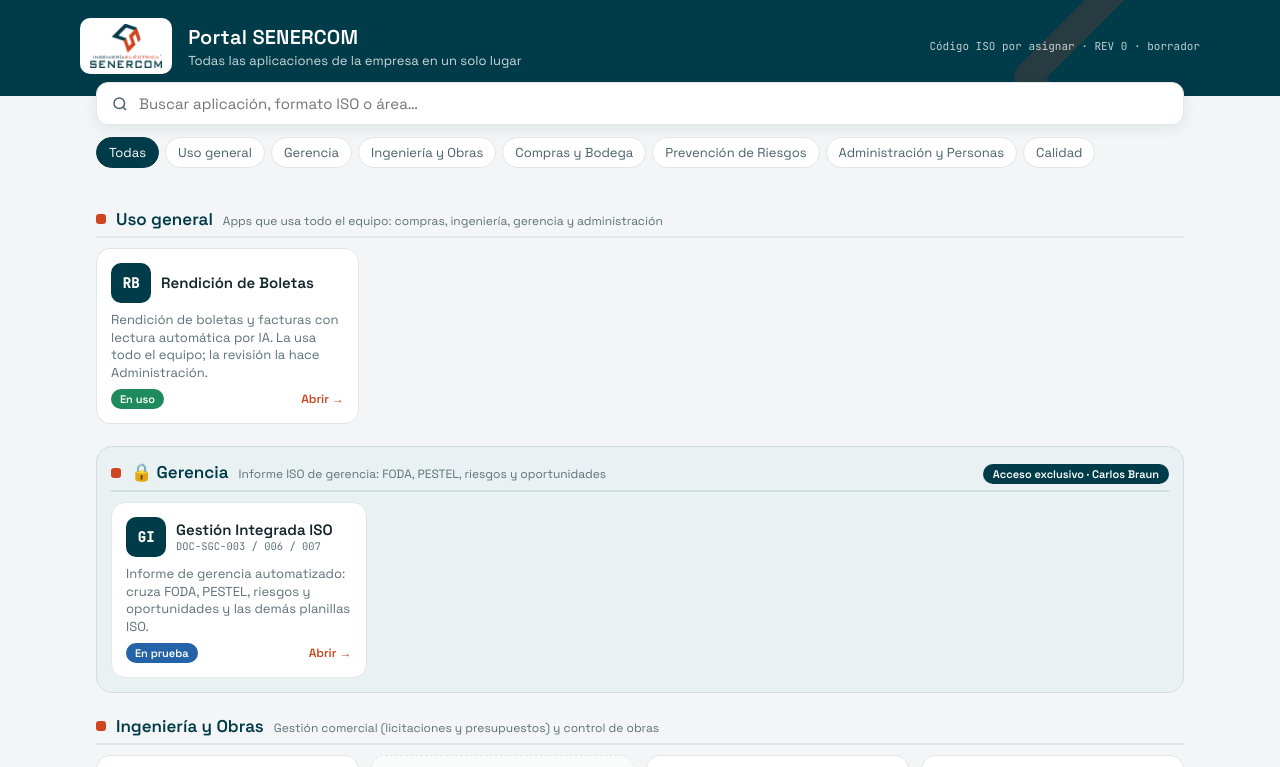
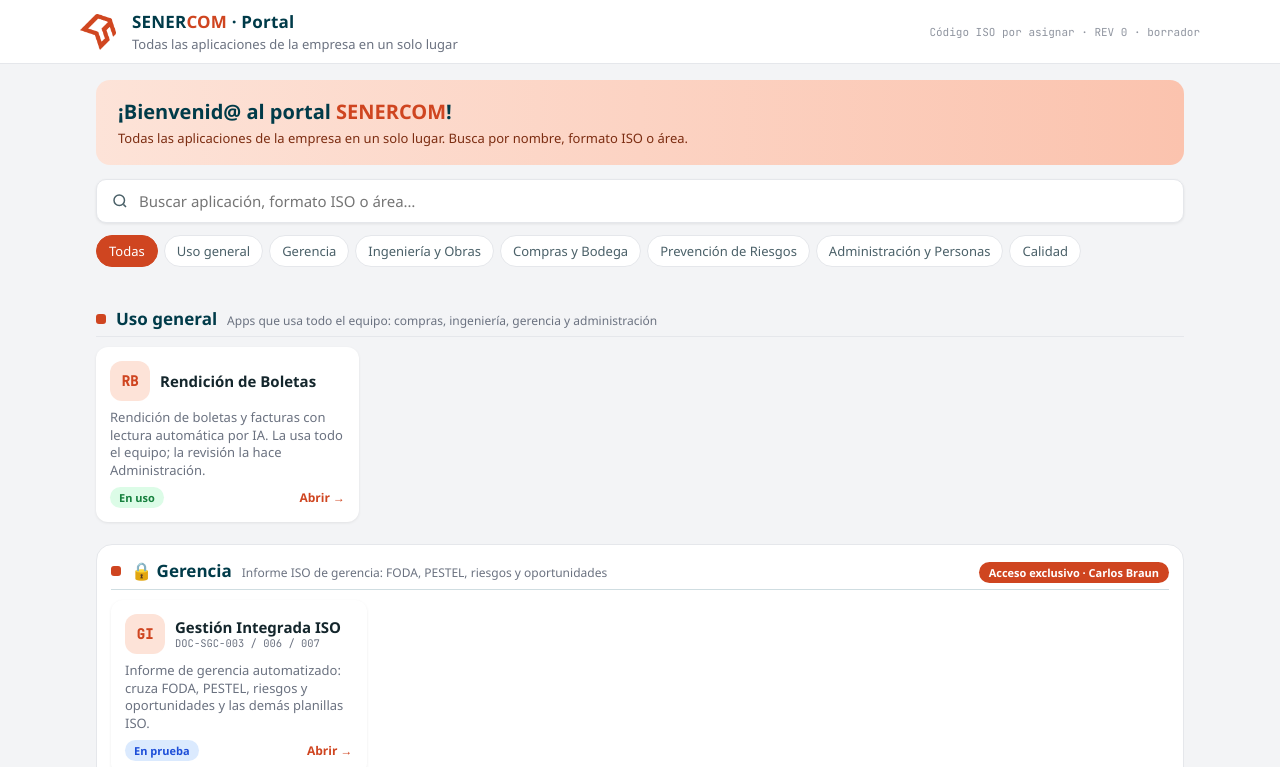
Before and after one commit to cbraun-collab/portal-senercom, a plain HTML site: page index.html in a window 1280 px wide. Shown: the top 767 px of the page. Drawn offline with Linux system fonts and the light colour scheme.

Commit message:
Portal: nuevo diseño tipo Defontana con logo único (aprobado por Carlos 25-11-2026)
Co-Authored-By: Claude Opus 5.5 <noreply@anthropic.com>

```diff
--- a/index.html
+++ b/index.html
@@ -67,20 +67,54 @@
   .vacio{color:var(--suave);font-size:14px;padding:30px 0;text-align:center}
   footer{max-width:1120px;margin:0 auto;padding:0 16px 30px;font-size:11.5px;color:var(--suave);display:flex;justify-content:space-between;flex-wrap:wrap;gap:6px}
   @media (max-width:520px){ .iso{margin-left:0;text-align:left;width:100%} .logo-chip img{height:36px} .head-tit h1{font-size:18px} }
+
+  /* ===== Estilo tipo Defontana (aprobado por Carlos 25-11-2026) ===== */
+  :root{--durazno:#FBC3AE;--durazno-2:#FDE3D8;--fondo:#F3F4F6;--borde:#E5E7EB;--suave:#6B7280;}
+  body{font-family:'Segoe UI',system-ui,Arial,sans-serif}
+  header{background:#fff;color:var(--teal);border-bottom:1px solid var(--borde);padding:10px 16px}
+  header::after{display:none}
+  .logo-chip{background:none;padding:0}
+  .logo-chip img{height:36px}
+  .head-tit h1{font-size:17px;color:var(--teal)}
+  .head-tit h1 b{color:var(--naranja)}
+  .head-tit p{color:var(--suave);opacity:1}
+  .iso{color:var(--suave)}
+  .bienvenida{max-width:1120px;margin:16px auto 0;padding:0 16px}
+  .bienvenida div{background:linear-gradient(90deg,var(--durazno-2),var(--durazno));border-radius:14px;padding:18px 22px;color:var(--teal)}
+  .bienvenida h2{margin:0;font-size:20px}
+  .bienvenida h2 b{color:var(--naranja)}
+  .bienvenida p{margin:4px 0 0;font-size:13px;color:#7c2d12}
+  .barra{margin:14px auto 0}
+  .buscar{border-radius:10px;box-shadow:0 1px 3px rgba(0,0,0,.08)}
+  .chip{border-radius:16px}
+  .chip.activo{background:var(--naranja);border-color:var(--naranja)}
+  .area-tit h2{color:var(--teal)}
+  .area-tit{border-bottom:1px solid var(--borde)}
+  .area.privada{background:#fff;border:1px solid var(--borde)}
+  .solo{background:var(--naranja)}
+  .app{border:none;border-radius:12px;box-shadow:0 1px 3px rgba(0,0,0,.08)}
+  a.app:hover{box-shadow:0 8px 20px rgba(0,0,0,.10);border-color:transparent}
+  .ico{background:var(--durazno-2);color:var(--naranja);border-radius:12px}
+  .app.sin-link .ico{background:#E5E7EB;color:#9CA3AF}
+  .estado{border-radius:12px;font-weight:600}
+  .e-uso{background:#DCFCE7;color:#15803D} .e-blanca{background:#FEF3C7;color:#B45309} .e-prueba{background:#DBEAFE;color:#1D4ED8}
+  .e-desarrollo{background:#EDE9FE;color:#6D28D9} .e-proximo{background:#E5E7EB;color:#4B5563} .e-auto{background:#E5E7EB;color:#374151}
 </style>
 </head>
 <body>
 
 <header>
   <div class="head-in">
-    <div class="logo-chip"><img src="logo.png" alt="SENERCOM"></div>
+    <div class="logo-chip"><img src="logo-app.png" alt="SENERCOM"></div>
     <div class="head-tit">
-      <h1>Portal SENERCOM</h1>
+      <h1>SENER<b>COM</b> · Portal</h1>
       <p>Todas las aplicaciones de la empresa en un solo lugar</p>
     </div>
     <div class="iso mono">Código ISO por asignar · REV 0 · borrador</div>
   </div>
 </header>
+
+<div class="bienvenida"><div><h2>¡Bienvenid@ al portal <b>SENERCOM</b>!</h2><p>Todas las aplicaciones de la empresa en un solo lugar. Busca por nombre, formato ISO o área.</p></div></div>
 
 <div class="barra">
   <label class="buscar">
```
